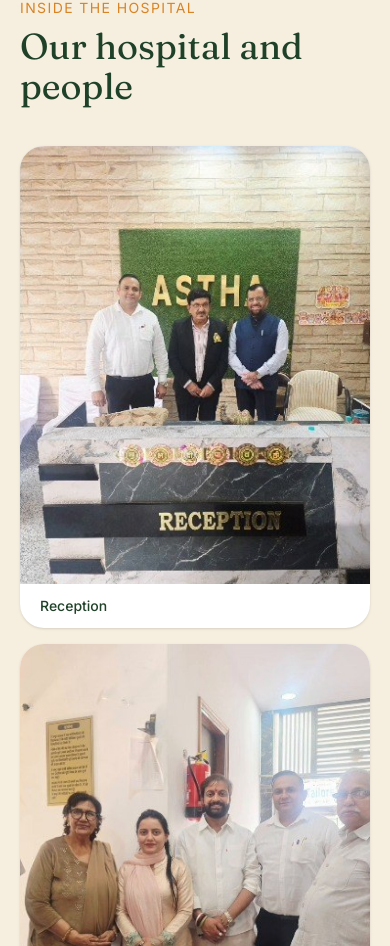
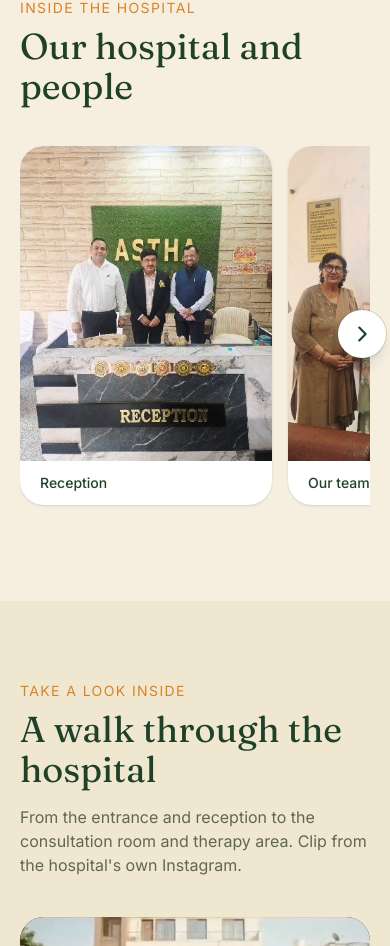
Before and after one commit to Lakshay85/astha-nature-cure, a Next.js app: page / in a window 390 px wide. Shown: the part 6892-7838 px from the top of the page. Built offline with nearby package versions, Linux system fonts and the light colour scheme; grey boxes are pictures that could not be loaded.

Commit message:
Gallery: single-row scroller with arrow buttons

```diff
--- a/app/page.tsx
+++ b/app/page.tsx
@@ -1,5 +1,6 @@
 import Nav from "@/components/Nav";
 import Reveal from "@/components/Reveal";
+import GalleryScroller from "@/components/GalleryScroller";
 import Booking from "@/components/Booking";
 import Countdown from "@/components/Countdown";
 import { Icon, Leaf, Mandala } from "@/components/Icons";
@@ -105,19 +106,7 @@ export default function Home() {
         {/* Gallery */}
         <section id="gallery" className="mx-auto max-w-6xl px-5 py-20">
           <Reveal><p className="text-sm uppercase tracking-widest text-saffron">Inside the hospital</p><h2 className="mt-2 font-display text-4xl text-moss-dark md:text-5xl">Our hospital and people</h2></Reveal>
-          <div className="mt-10 grid gap-4 sm:grid-cols-2 lg:grid-cols-4">
-            {[["/img/reception.jpg", "Reception", 358, 478], ["/img/team.jpg", "Our team", 638, 478], ["/img/team2.jpg", "Our team", 638, 478], ["/img/doctor-desk.jpg", "Dr. Gaurav Rajput", 540, 960], ["/img/camp.jpg", "Community health camp", 638, 478]].map(([src, cap, w, h], i) => (
-              <Reveal key={src as string} delay={i * 90}>
-                <figure className="group overflow-hidden rounded-3xl bg-white shadow-sm">
-                  <div className="aspect-[4/5] overflow-hidden">
-                    {/* eslint-disable-next-line @next/next/no-img-element */}
-                    <img src={src as string} alt={cap as string} width={w as number} height={h as number} loading="lazy" className="h-full w-full object-cover transition duration-500 group-hover:scale-105" />
-                  </div>
-                  <figcaption className="px-5 py-3 text-sm font-medium text-moss-dark">{cap}</figcaption>
-                </figure>
-              </Reveal>
-            ))}
-          </div>
+          <GalleryScroller items={[["/img/reception.jpg", "Reception", 358, 478], ["/img/team.jpg", "Our team", 638, 478], ["/img/team2.jpg", "Our team", 638, 478], ["/img/doctor-desk.jpg", "Dr. Gaurav Rajput", 540, 960], ["/img/camp.jpg", "Community health camp", 638, 478]].map(([src, cap, w, h]) => ({ src: src as string, cap: cap as string, w: w as number, h: h as number }))} />
         </section>
 
         {/* Hospital tour */}
--- /dev/null
+++ b/components/GalleryScroller.tsx
@@ -0,0 +1,55 @@
+"use client";
+import { useRef, useState, useEffect, useCallback } from "react";
+
+type Item = { src: string; cap: string; w: number; h: number };
+
+export default function GalleryScroller({ items }: { items: Item[] }) {
+  const ref = useRef<HTMLDivElement>(null);
+  const [atStart, setAtStart] = useState(true);
+  const [atEnd, setAtEnd] = useState(false);
+
+  const update = useCallback(() => {
+    const el = ref.current;
+    if (!el) return;
+    setAtStart(el.scrollLeft <= 4);
+    setAtEnd(el.scrollLeft + el.clientWidth >= el.scrollWidth - 4);
+  }, []);
+
+  useEffect(() => {
+    update();
+    window.addEventListener("resize", update);
+    return () => window.removeEventListener("resize", update);
+  }, [update]);
+
+  const go = (dir: 1 | -1) => {
+    const el = ref.current;
+    if (!el) return;
+    const card = el.querySelector("figure") as HTMLElement | null;
+    const step = (card?.offsetWidth ?? 280) + 16;
+    el.scrollBy({ left: dir * step * 2, behavior: "smooth" });
+  };
+
+  const btn = "absolute top-1/2 z-10 grid h-12 w-12 -translate-y-1/2 place-items-center rounded-full bg-white text-moss-dark shadow-lg ring-1 ring-moss/20 transition hover:bg-moss hover:text-white disabled:pointer-events-none disabled:opacity-0";
+
+  return (
+    <div className="relative mt-10">
+      <button type="button" aria-label="Previous photos" disabled={atStart} onClick={() => go(-1)} className={`${btn} -left-4 md:-left-6`}>
+        <svg viewBox="0 0 24 24" width="22" height="22" fill="none" stroke="currentColor" strokeWidth="2.4" strokeLinecap="round" strokeLinejoin="round"><path d="M15 5l-7 7 7 7" /></svg>
+      </button>
+      <button type="button" aria-label="Next photos" disabled={atEnd} onClick={() => go(1)} className={`${btn} -right-4 md:-right-6`}>
+        <svg viewBox="0 0 24 24" width="22" height="22" fill="none" stroke="currentColor" strokeWidth="2.4" strokeLinecap="round" strokeLinejoin="round"><path d="M9 5l7 7-7 7" /></svg>
+      </button>
+      <div ref={ref} onScroll={update} className="flex snap-x snap-mandatory gap-4 overflow-x-auto scroll-smooth pb-4 [scrollbar-width:none] [&::-webkit-scrollbar]:hidden" tabIndex={0} aria-label="Photo gallery">
+        {items.map((it) => (
+          <figure key={it.src} className="w-[72%] shrink-0 snap-start overflow-hidden rounded-3xl bg-white shadow-sm sm:w-[calc(50%-0.5rem)] lg:w-[calc(25%-0.75rem)]">
+            <div className="aspect-[4/5] overflow-hidden">
+              {/* eslint-disable-next-line @next/next/no-img-element */}
+              <img src={it.src} alt={it.cap} width={it.w} height={it.h} loading="lazy" draggable={false} className="h-full w-full object-cover" />
+            </div>
+            <figcaption className="px-5 py-3 text-sm font-medium text-moss-dark">{it.cap}</figcaption>
+          </figure>
+        ))}
+      </div>
+    </div>
+  );
+}
```
